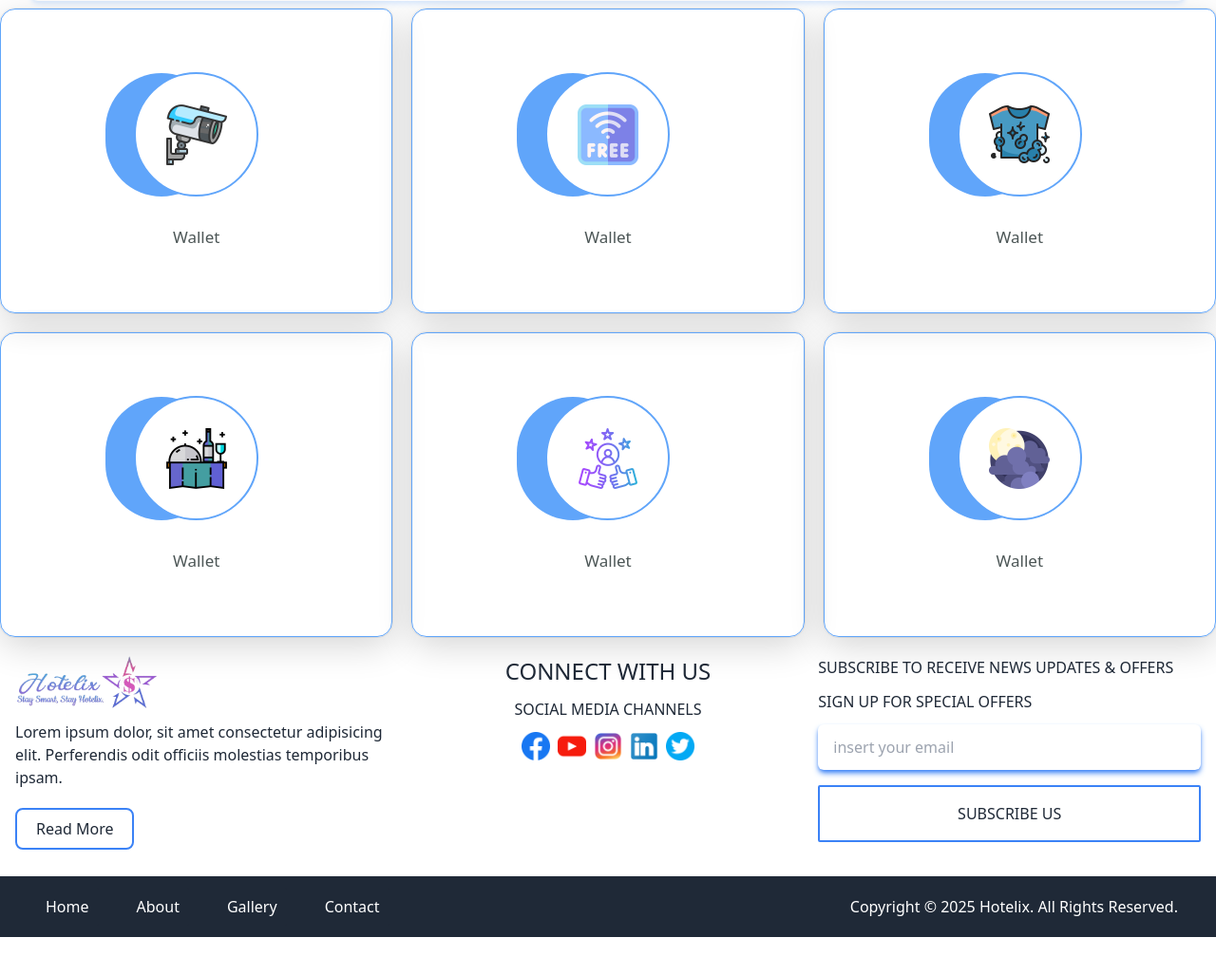
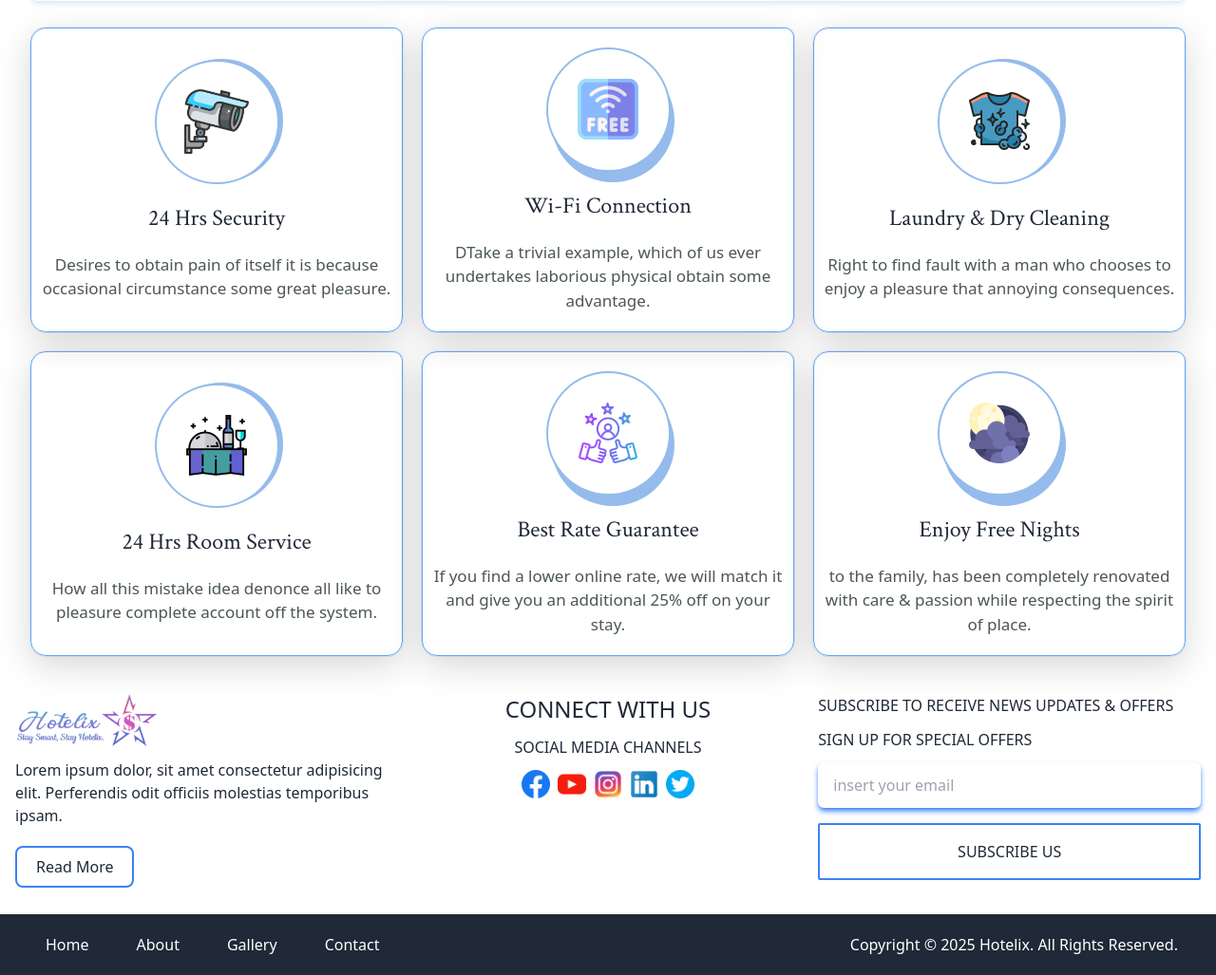
Before and after one commit to mdmrmmunna3/hotelix_hotel_management, a PHP site: page /index.php in a window 1280 px wide. Shown: the part 793-1820 px from the top of the page at 95% size. Before the commit the page ends 1780 px from the top, so only its background shows below. Run offline with PHP 8.4, Linux system fonts and the light colour scheme; some libraries are stand-ins or nearby versions; some web fonts are replaced.

Commit message:
service part commlete

```diff
--- a/hotelix/pages/home/services.php
+++ b/hotelix/pages/home/services.php
@@ -9,7 +9,7 @@
     <style>
         /* From Uiverse.io by Pradeepsaranbishnoi */
         .wallet {
-  --bg-color: #60a5fa;
+            --bg-color: #71a5e5bf;
             --bg-color-light: #ffffff;
             --text-color-hover: #fff;
             --box-shadow-color: #3ed766;
@@ -29,11 +29,14 @@
         .card:hover {
             transform: translateY(-5px) scale(1.005) translateZ(0);
             box-shadow: 0 24px 36px rgba(0, 0, 0, 0.11),
-    0 5px 14px var(--box-shadow-color);
+                0 3px 10px var(--box-shadow-color);
+            cursor: pointer;
         }
 
         .card:hover .overlay {
             transform: scale(4) translateZ(0);
+            height: 146px;
+            width: 146px;
         }
 
         .card:hover .circle {
@@ -52,8 +55,11 @@
         .card p {
             font-size: 17px;
             color: #4c5656;
-  margin-top: 30px;
             z-index: 1000;
+            transition: color 0.4s ease-out;
+        }
+
+        .card h4 {
             transition: color 0.4s ease-out;
         }
 
@@ -89,54 +95,94 @@
 </head>
 
 <body>
-    <section class="grid grid-cols-3 gap-5">
+    <section class="grid lg:grid-cols-3 md:grid-cols-2 gap-5 md:mx-8 mx-4 py-5">
 
-        <div class="card wallet bg-[--primary-color] flex overflow-hidden flex-col justify-center items-center relative">
-            <div class="overlay w-[118px] h-[130px] absolute rounded-full top-[67px] left-[110px] z-0"></div>
-                <div class="circle w-[131px] h-[131px] flex justify-center items-center relative rounded-full bg-white z-10">
-                    <img src="<?php echo './hotelix/assets/services/cctv-camera.png' ?>" alt="security" class="w-16">
+        <div
+            class="card wallet bg-[--primary-color] flex overflow-hidden flex-col justify-center items-center relative">
+            <div
+                class="overlay w-[130px] h-[130px] absolute rounded-full lg:top-[32px] md:top-[28px] top-[20px] lg:left-[135px] md:left-[100px] left-[95px] z-0">
             </div>
-            <p>Wallet</p>
+            <div
+                class="circle w-[131px] h-[131px] flex justify-center items-center relative rounded-full bg-white z-10">
+                <img src="<?php echo './hotelix/assets/services/cctv-camera.png' ?>" alt="security" class="w-[68px]">
+            </div>
+            <h4 class="py-5 text-2xl z-10 titel_content">24 Hrs Security</h4>
+            <p class="text-center px-1">Desires to obtain pain of itself it is because occasional circumstance some
+                great
+                pleasure.</p>
         </div>
 
-        <div class="card wallet bg-[--primary-color] flex overflow-hidden flex-col justify-center items-center relative">
-            <div class="overlay w-[118px] h-[130px] absolute rounded-full top-[67px] left-[110px] z-0"></div>
-                <div class="circle w-[131px] h-[131px] flex justify-center items-center relative rounded-full bg-white z-10">
+        <div
+            class="card wallet bg-[--primary-color] flex overflow-hidden flex-col justify-center items-center relative">
+            <div
+                class="overlay w-[130px] h-[130px] absolute rounded-full lg:top-[32px] md:top-[28px] top-[20px] lg:left-[135px] md:left-[100px] left-[95px] z-0">
+            </div>
+            <div
+                class="circle w-[131px] h-[131px] flex justify-center items-center relative rounded-full bg-white z-10">
                 <img src="<?php echo './hotelix/assets/services/free-wifi.png' ?>" alt="free-wifi" class="w-16">
             </div>
-            <p>Wallet</p>
+            <h4 class="py-5 text-2xl z-10 titel_content">Wi-Fi Connection</h4>
+            <p class="text-center px-1">DTake a trivial example, which of us ever undertakes laborious physical obtain
+                some
+                advantage.</p>
         </div>
 
-        <div class="card wallet bg-[--primary-color] flex overflow-hidden flex-col justify-center items-center relative">
-            <div class="overlay w-[118px] h-[130px] absolute rounded-full top-[67px] left-[110px] z-0"></div>
-                <div class="circle w-[131px] h-[131px] flex justify-center items-center relative rounded-full bg-white z-10">
+        <div
+            class="card wallet bg-[--primary-color] hidden md:flex overflow-hidden flex-col justify-center items-center relative">
+            <div
+                class="overlay w-[130px] h-[130px] absolute rounded-full lg:top-[32px] md:top-[28px] top-[20px] lg:left-[135px] md:left-[100px] left-[95px] z-0">
+            </div>
+            <div
+                class="circle w-[131px] h-[131px] flex justify-center items-center relative rounded-full bg-white z-10">
                 <img src="<?php echo './hotelix/assets/services/laundry.png' ?>" alt="laundry" class="w-16">
             </div>
-            <p>Wallet</p>
+            <h4 class="py-5 text-2xl z-10 titel_content">Laundry & Dry Cleaning</h4>
+            <p class="text-center px-1">Right to find fault with a man who chooses to enjoy a pleasure that annoying
+                consequences.</p>
         </div>
 
-        <div class="card wallet bg-[--primary-color] flex overflow-hidden flex-col justify-center items-center relative">
-            <div class="overlay w-[118px] h-[130px] absolute rounded-full top-[67px] left-[110px] z-0"></div>
-                <div class="circle w-[131px] h-[131px] flex justify-center items-center relative rounded-full bg-white z-10">
+        <div
+            class="card wallet bg-[--primary-color] flex overflow-hidden flex-col justify-center items-center relative">
+            <div
+                class="overlay w-[130px] h-[130px] absolute rounded-full lg:top-[32px] md:top-[28px] top-[20px] lg:left-[135px] md:left-[100px] left-[95px] z-0">
+            </div>
+            <div
+                class="circle w-[131px] h-[131px] flex justify-center items-center relative rounded-full bg-white z-10">
                 <img src="<?php echo './hotelix/assets/services/room-service.png' ?>" alt="room-service" class="w-16">
             </div>
-            <p>Wallet</p>
+            <h4 class="py-5 text-2xl z-10 titel_content">24 Hrs Room Service</h4>
+            <p class="text-center px-1">How all this mistake idea denonce all like to pleasure complete account off the
+                system.
+            </p>
         </div>
 
-        <div class="card wallet bg-[--primary-color] flex overflow-hidden flex-col justify-center items-center relative">
-            <div class="overlay w-[118px] h-[130px] absolute rounded-full top-[67px] left-[110px] z-0"></div>
-                <div class="circle w-[131px] h-[131px] flex justify-center items-center relative rounded-full bg-white z-10">
+        <div
+            class="card wallet bg-[--primary-color] flex overflow-hidden flex-col justify-center items-center relative">
+            <div
+                class="overlay w-[130px] h-[130px] absolute rounded-full lg:top-[32px] md:top-[28px] top-[20px] lg:left-[135px] md:left-[100px] left-[95px] z-0">
+            </div>
+            <div
+                class="circle w-[131px] h-[131px] flex justify-center items-center relative rounded-full bg-white z-10">
                 <img src="<?php echo './hotelix/assets/services/satisfaction.png' ?>" alt="low-rated" class="w-16">
             </div>
-            <p>Wallet</p>
+            <h4 class="py-5 text-2xl z-10 titel_content">Best Rate Guarantee</h4>
+            <p class="text-center px-1">If you find a lower online rate, we will match it and give you an additional 25%
+                off
+                on your stay.</p>
         </div>
 
-        <div class="card wallet bg-[--primary-color] flex overflow-hidden flex-col justify-center items-center relative">
-            <div class="overlay w-[118px] h-[130px] absolute rounded-full top-[67px] left-[110px] z-0"></div>
-                <div class="circle w-[131px] h-[131px] flex justify-center items-center relative rounded-full bg-white z-10">
+        <div
+            class="card wallet bg-[--primary-color] hidden md:flex overflow-hidden flex-col justify-center items-center relative">
+            <div
+                class="overlay w-[130px] h-[130px] absolute rounded-full lg:top-[32px] md:top-[28px] top-[20px] lg:left-[135px] md:left-[100px] left-[95px] z-0">
+            </div>
+            <div
+                class="circle w-[131px] h-[131px] flex justify-center items-center relative rounded-full bg-white z-10">
                 <img src="<?php echo './hotelix/assets/services/cloudy-night.png' ?>" alt="night-service" class="w-16">
             </div>
-            <p>Wallet</p>
+            <h4 class="py-5 text-2xl z-10 titel_content">Enjoy Free Nights</h4>
+            <p class="text-center px-1">to the family, has been completely renovated with care
+                &amp; passion while respecting the spirit of place.</p>
         </div>
 
     </section>
```
Lines whose indentation alone changed are shown as unchanged.
